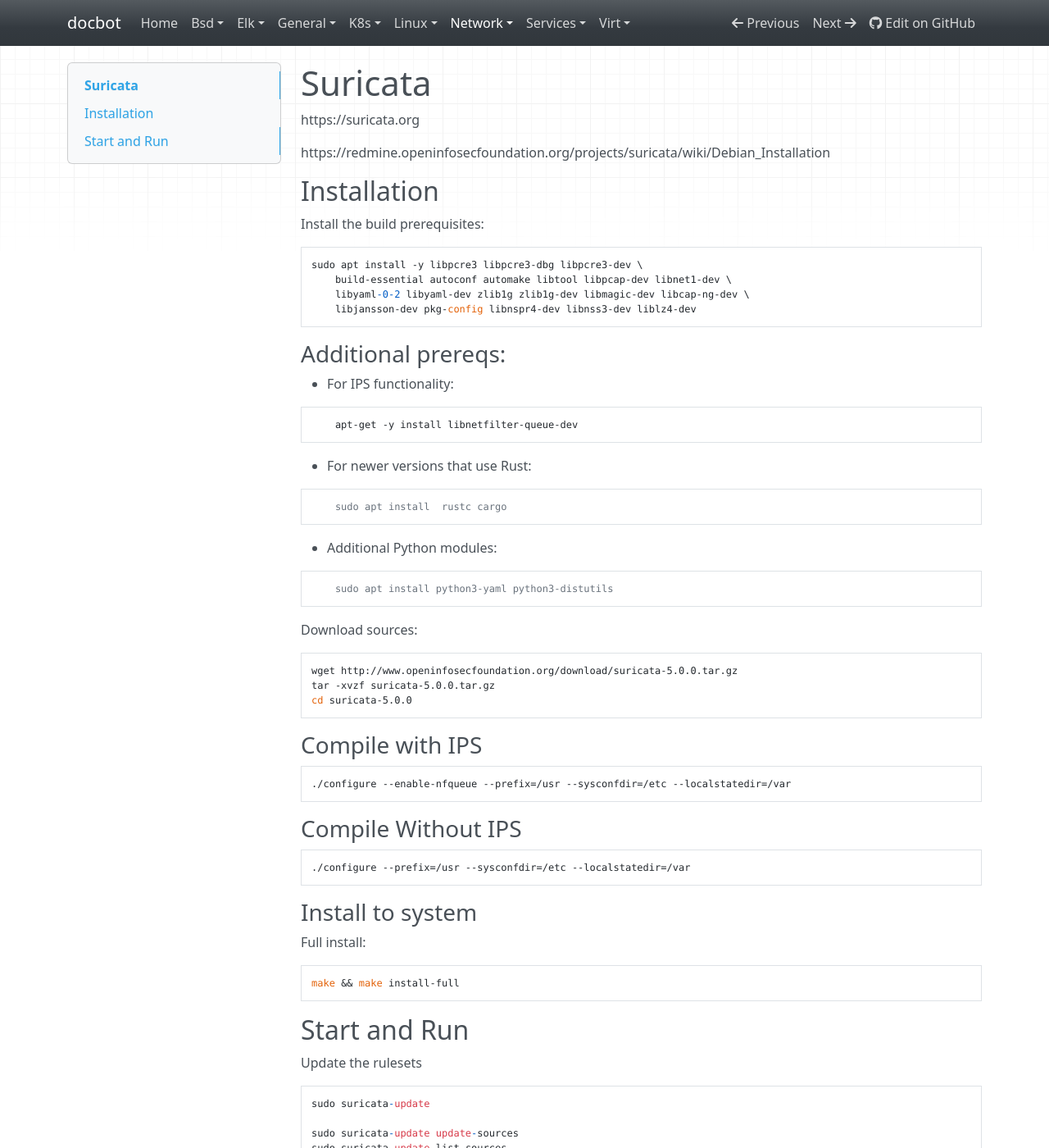
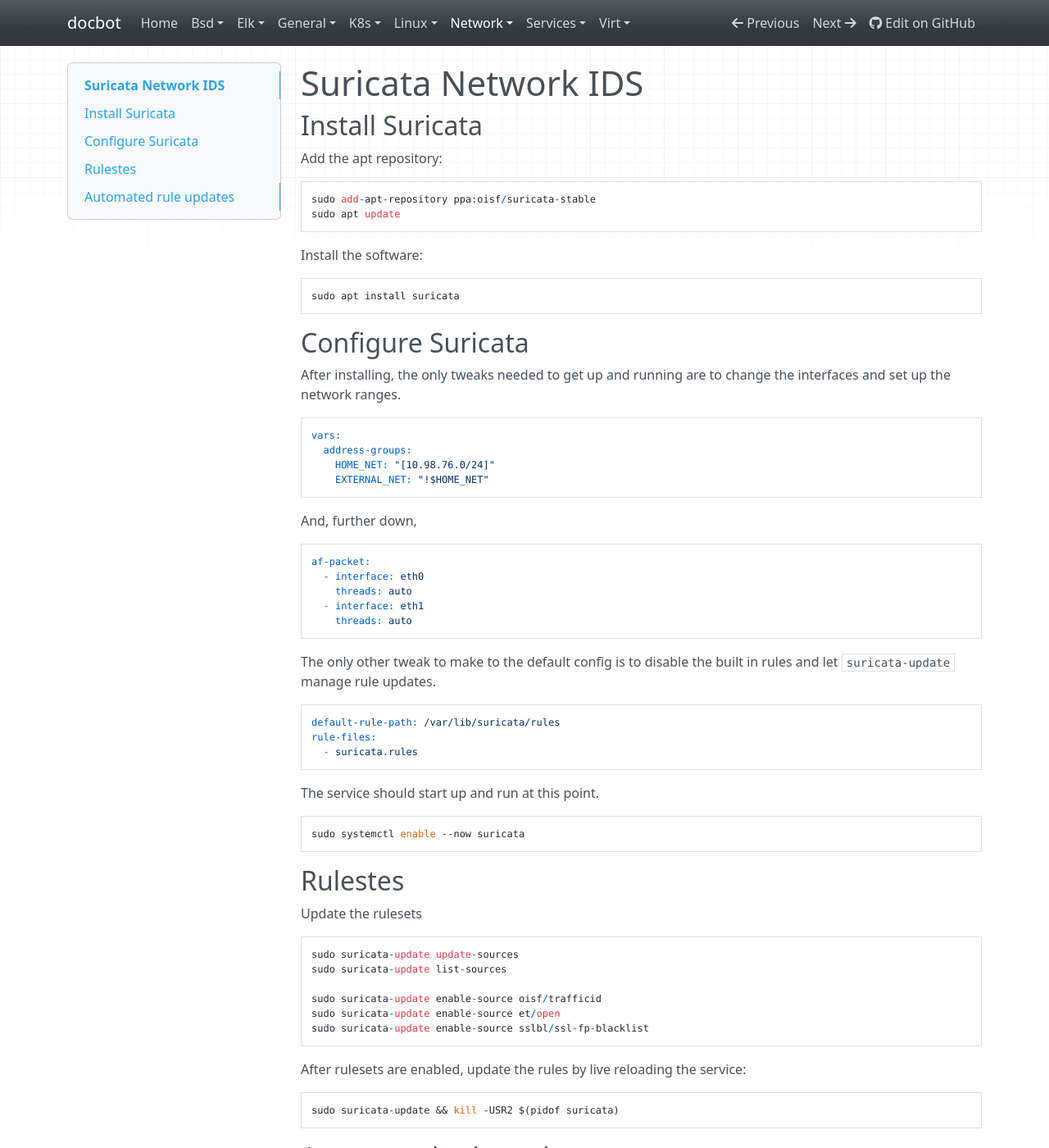
Before and after one commit to noahbailey/docbot, an MkDocs documentation site: the page built from docs/network/suricata.md, in a window 1280 px wide and 1400 px high. Shown: the whole window at 82% size. Built offline with MkDocs 1.6.1, drawn with Linux system fonts in a browser that asks for light colours; nearby versions of some CDN libraries; some of the changed text lies outside the part shown.

Commit message:
Add several pages on k8s and networking stuff

````diff
--- a/docs/network/suricata.md
+++ b/docs/network/suricata.md
@@ -1,82 +1,54 @@
----
-title: Suricata from Source
-description: Network layer IDS/IPS server
-published: true
-date: 2019-11-28T03:52:01.661Z
-tags:
----
+# Suricata Network IDS
 
-# Suricata
+## Install Suricata
 
-https://suricata.org
+Add the apt repository:
 
-https://redmine.openinfosecfoundation.org/projects/suricata/wiki/Debian_Installation
+	sudo add-apt-repository ppa:oisf/suricata-stable
+	sudo apt update
 
-## Installation
+Install the software:
 
-Install the build prerequisites:
+    sudo apt install suricata
 
-```
-sudo apt install -y libpcre3 libpcre3-dbg libpcre3-dev \
-	build-essential autoconf automake libtool libpcap-dev libnet1-dev \
-	libyaml-0-2 libyaml-dev zlib1g zlib1g-dev libmagic-dev libcap-ng-dev \
-	libjansson-dev pkg-config libnspr4-dev libnss3-dev liblz4-dev
+## Configure Suricata
+
+After installing, the only tweaks needed to get up and running are to change the interfaces and set up the network ranges.
+
+```yaml
+vars:
+  address-groups:
+    HOME_NET: "[10.98.76.0/24]"
+    EXTERNAL_NET: "!$HOME_NET"
 ```
 
-### Additional prereqs:
+And, further down,
 
-- For IPS functionality:
-```
-	apt-get -y install libnetfilter-queue-dev
+```yaml
+af-packet:
+  - interface: eth0
+    threads: auto
+  - interface: eth1
+    threads: auto
 ```
 
-- For newer versions that use Rust:
-```
-	sudo apt install  rustc cargo
+The only other tweak to make to the default config is to disable the built in rules and let `suricata-update` manage rule updates.
+
+```yaml
+default-rule-path: /var/lib/suricata/rules
+rule-files:
+  - suricata.rules
 ```
 
-- Additional Python modules:
-```
-	sudo apt install python3-yaml python3-distutils
-```
+The service should start up and run at this point.
 
-Download sources:
+    sudo systemctl enable --now suricata
 
-```
-wget http://www.openinfosecfoundation.org/download/suricata-5.0.0.tar.gz
-tar -xvzf suricata-5.0.0.tar.gz
-cd suricata-5.0.0
-```
-
-### Compile with IPS
-
-```
-./configure --enable-nfqueue --prefix=/usr --sysconfdir=/etc --localstatedir=/var
-```
-
-### Compile Without IPS
-
-```
-./configure --prefix=/usr --sysconfdir=/etc --localstatedir=/var
-```
-
-### Install to system
-
-Full install:
-
-```
-make && make install-full
-```
-
-
-
-## Start and Run
+## Rulestes
 
 Update the rulesets
 
 ```
-sudo suricata-update
-
 sudo suricata-update update-sources
 sudo suricata-update list-sources
 
@@ -85,40 +57,15 @@ sudo suricata-update enable-source et/open
 sudo suricata-update enable-source sslbl/ssl-fp-blacklist
 ```
 
-Start the service:
+After rulesets are enabled, update the rules by live reloading the service:
 
+	sudo suricata-update && kill -USR2 $(pidof suricata)
+
+## Automated rule updates
+
+Create a file in `/etc/cron.d/suricata` with this content:
+
+```cron
+# Daily suricata update
+00 0,6,12,18 * * *  root  (suricata-update && kill -USR2 `pidof suricata`)
 ```
-sudo systemctl start suricata.service
-```
-
-
-
-### Oinkmaster
-
-```
-sudo apt install oinkmaster
-```
-
-add the ET rules URL:
-
-```
-url = http://rules.emergingthreats.net/open/suricata/emerging.rules.tar.gz
-```
-
-And run the rule updater:
-
-```
-sudo oinkmaster -C /etc/oinkmaster.conf -o /etc/suricata/rules
-```
-
-
-
-TODO: Create updater scripts, config log rotation etc.
-
-TODO: Enable drop mode
-Line 425:
-
-```yaml
-- drop:
-    enabled: no --> yes
-```
````
Also changed, not shown: docs/k8s/example-deployment.md (added, +39 -0 lines), docs/k8s/example-service.md (added, +25 -0 lines), docs/k8s/example-statefulset.md (added, +78 -0 lines), docs/network/dhcpd.md (added, +32 -0 lines), docs/services/dhcp-server.md (deleted, +0 -43 lines), docs/network/dns-server.md (renamed from docs/services/dns-server.md).
